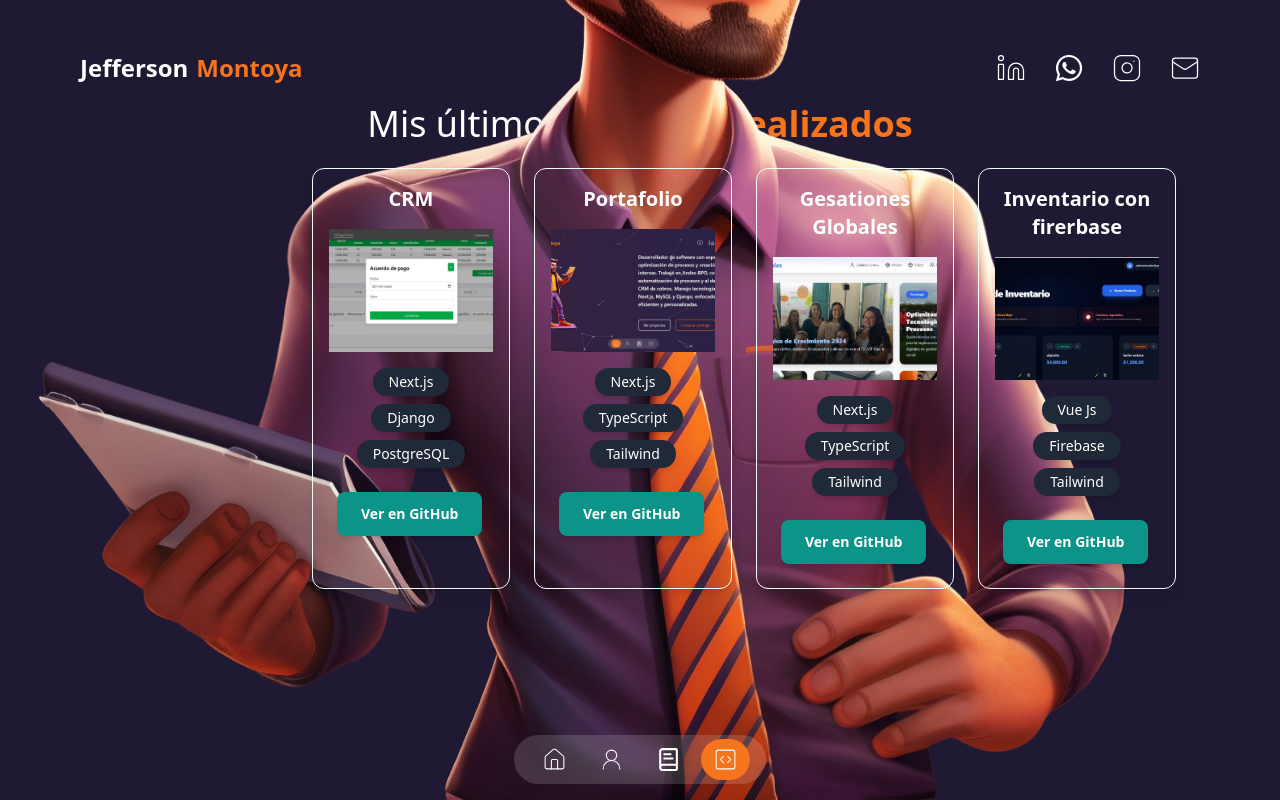
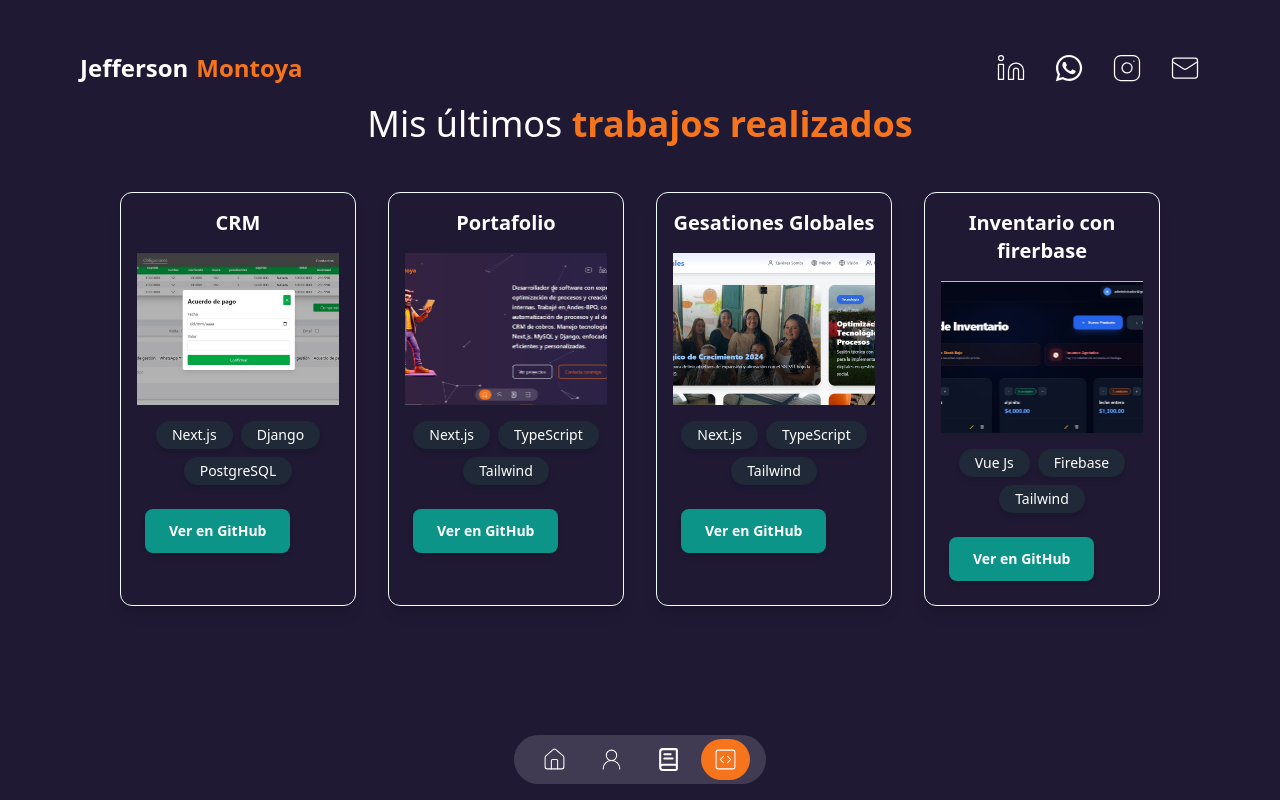
Before and after one commit to JeffersonMontoya/portafolio, a Next.js app: page /portfolio in a window 1280 px wide. Built offline with nearby package versions, Linux system fonts and the light colour scheme.

Commit message:
actualizacion projects

```diff
--- a/src/app/(routes)/portfolio/page.tsx
+++ b/src/app/(routes)/portfolio/page.tsx
@@ -11,7 +11,6 @@ const PortfolioPage = () => {
   return (
     <ContainerPage>
       <TransitionPage />
-      <AvatarPortfolio />
       <CircleImage />
       <div className="flex flex-col justify-start px-4 -mt-14">
         <h1 className="text-2xl leading-tight text-center md:text-4xl md:mb-2">
@@ -19,10 +18,12 @@ const PortfolioPage = () => {
           <span className="font-bold text-secondary">trabajos realizados</span>
         </h1>
 
-        <div className="relative z-10 grid gap-6 mx-auto mt-4 max-w-full sm:grid-cols-1 md:grid-cols-2 lg:grid-cols-3 xl:grid-cols-4 lg:ml-36 xl:ml-52">
-          {dataPortfolio.map((data) => (
-            <PortfolioBox key={data.id} data={data} />
-          ))}
+        <div className="relative z-10 px-4 py-10 mx-auto max-w-7xl">
+          <div className="grid gap-8 sm:grid-cols-1 md:grid-cols-2 lg:grid-cols-3 xl:grid-cols-4 justify-items-center">
+            {dataPortfolio.map((data) => (
+              <PortfolioBox key={data.id} data={data} />
+            ))}
+          </div>
         </div>
       </div>
     </ContainerPage>
```
